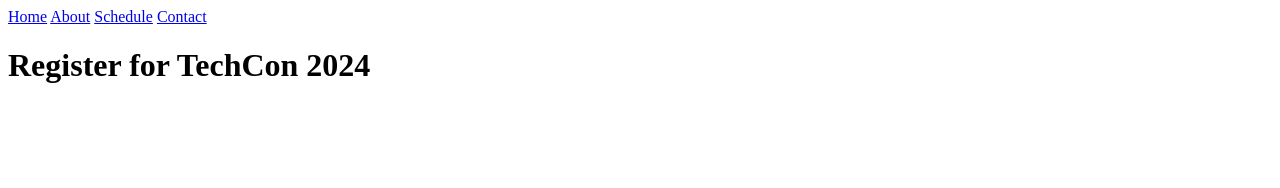
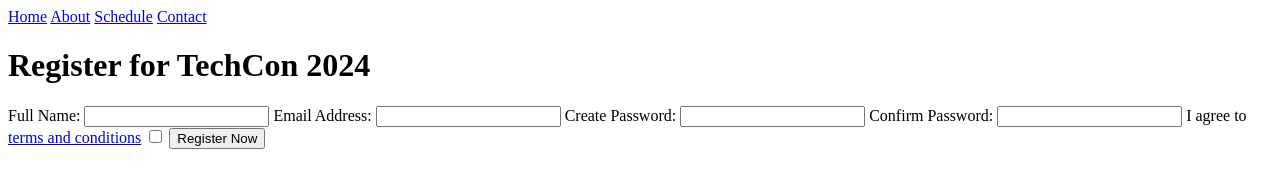
Before and after one commit to ELIE-MANI/TechCon_HTML, a plain HTML site: page techcon_website/register.html in a window 1280 px wide. Drawn offline with Linux system fonts and the light colour scheme.

Commit message:
add main

```diff
--- a/techcon_website/register.html
+++ b/techcon_website/register.html
@@ -15,6 +15,21 @@
 </nav>
 <h1>Register for TechCon 2024</h1>
   </header>
+  <main>
+    <form>
+      <label for="full-name">Full Name:</label>
+      <input type="text" id="full-name" name="full-name" required>
+      <label for="email">Email Address:</label>
+      <input type="text" id="email" name="email" required>
+      <label for="password">Create Password:</label>
+      <input type="password" id="password" name="password" required>
+      <label for="confirm-password">Confirm Password:</label>
+      <input type="password" id="confirm-password" name="confirm-password" required>
+      <label for="term">I agree to <a href="#">terms and conditions</a></label>
+      <input type="checkbox" id="term" name="term" required>
+      <button type="submit">Register Now</button>
 
+    </form>
+  </main>
 </body>
 </html>
```
